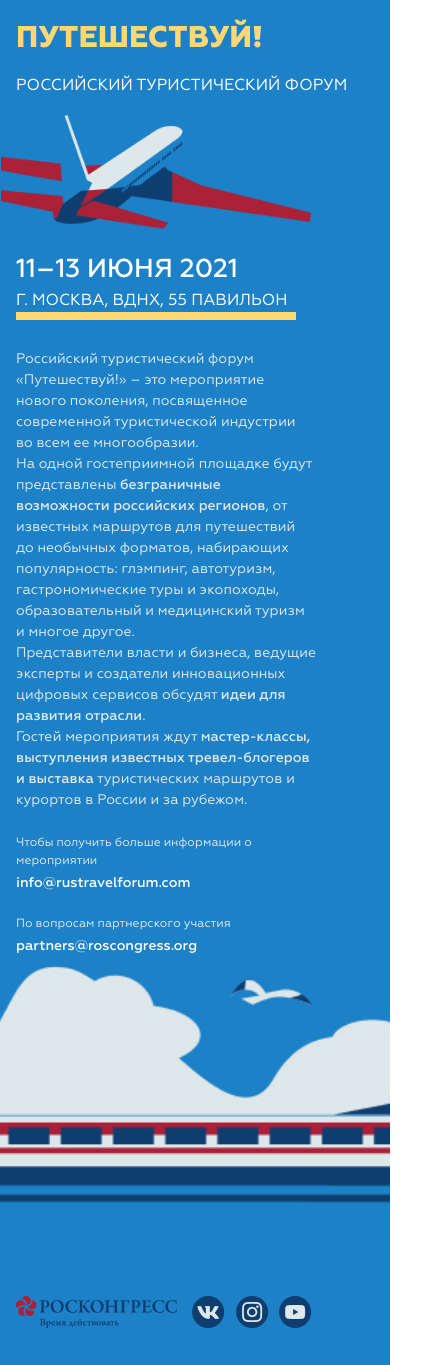
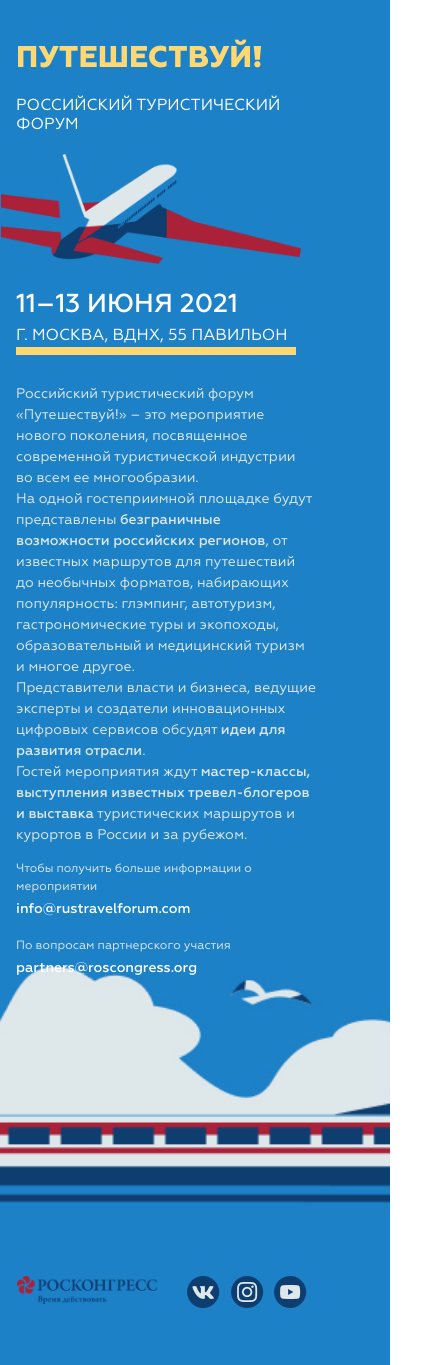
Before and after one commit to eatokareva/eatokareva.github.io, a website: page src/index.html in a window 390 px wide. Shown: the whole page, 421 px wide, since content can reach past the window. Drawn offline with Linux system fonts and the light colour scheme.

Commit message:
correction 1

```diff
--- a/src/index.html
+++ b/src/index.html
@@ -14,9 +14,9 @@
         <div class="travel">
             <div class="header">
                 <div class="container-fluid">
-                    <div class="row vertical-align">
-                        <div class="col-12 col-md-5 col-lg-7 col-xl-8"><h1>Путешествуй!</h1></div>
-                        <div class="col-12 col-md-5 offset-md-2 col-lg-4 offset-lg-1 col-xl-3 offset-xl-1" >
+                    <div class="row">
+                        <div class="col-md-5 col-lg-7 col-xl-8"><h1>Путешествуй!</h1></div>
+                        <div class="col-md-5 offset-md-2 col-lg-4 offset-lg-1 col-xl-3 offset-xl-1" >
                             <div class="header__contact d-none d-sm-block">
                                 <div class="header__data">11–13 июня 2021</div>
                                 <div class="header__place">г. Москва, ВДНХ, 55 павильон</div>
@@ -29,7 +29,7 @@
             <div class="descr">
                 <div class="container">
                     <div class="row">
-                        <div class="col-sm-6 col-md-6 col-lg-9">
+                        <div class="col-sm-12 col-md-6 col-lg-9">
                             <h2>российский туристический форум</h2>
                         </div>
                     </div>
@@ -44,7 +44,7 @@
                         <div class="descr__line"></div>
                     </div>
                     <div class="row">
-                        <div class="col-sm-4 col-md-9 col-lg-10">
+                        <div class="col-sm-12 col-md-9 col-lg-10">
                             <div class="descr__text">
                                 Российский туристический форум «Путешествуй!» – это мероприятие нового поколения, посвященное современной туристической индустрии во всем ее многообразии.
                                 <br>
--- a/src/sass/blocks/_media.scss
+++ b/src/sass/blocks/_media.scss
@@ -4,10 +4,12 @@
     }
     .travel {
         .header {
+
             h1 {
                 font-size: 75px;
             }
             &__contact {
+                padding-top: 20px;
                 width: 100%;
             }
             &__data {
@@ -32,16 +34,79 @@
     }
 
 }
-@media (max-width: 1200px) {
+
+@media (max-width: 1400px) {
+    .container {
+        max-width: 1100px;
+    }
+    .travel {
+        .container-fluid {
+            margin-right: 0;
+            margin-left: 80px;
+        }
+        .container {
+            margin-left: 80px;
+        }
+        .header {
+            .container-fluid {
+                .row {
+                    margin-right: 0px;
+                }
+            }
+            h1 {
+                font-size: 60px;
+            }
+            &__contact {
+                padding-top: 5px;
+            }
+            //     justify-content: flex-end;
+            //     align-items: flex-end;
+            // }
+            &__data {
+                font-size: 20px;
+            }
+            &__place {
+                font-size: 12px;
+            }
+            &__line {
+                height: 7px;
+                width: 210px;
+            }
+        }
+        .descr {
+
+            &__text {
+                font-size: 14px;
+            }
+            h2 {
+                font-size: 20px;
+            }
+        }
+    }
+
+}
+
+@media (max-width: 1199px) {
     // .container-fluid {
     //     width: 800px;
     // }
+    .container {
+        max-width: 900px;
+    }
     .travel {
+
         .header {
+            .container-fluid {
+                .row {
+                    margin-right: 0px;
+                }
+            }
             h1 {
                 font-size: 40px;
             }
-            // &__contact {
+            &__contact {
+                padding-top: 5px;
+            }
             //     justify-content: flex-end;
             //     align-items: flex-end;
             // }
@@ -71,21 +136,31 @@
     .container-fluid {
         margin-right: 0;
     }
+    .container {
+        max-width: 690px;
+    }
     .travel {
+        .container-fluid {
+            margin-right: 0;
+            margin-left: 60px;
+        }
+        .container {
+            margin-left: 60px;
+        }
         .header {
             h1 {
-                font-size: 30px;
+                font-size: 45px;
             }
 
             &__data {
-                font-size: 14px;
+                font-size: 16px;
             }
             &__place {
-                font-size: 9px;
+                font-size: 12px;
             }
             &__line {
                 height: 6px;
-                width: 155px;
+                width: 205px;
             }
         }
         .descr {
@@ -109,7 +184,9 @@
 }
 
 @media (max-width: 767px) {
-
+    .container {
+        max-width: 480px;
+    }
     .travel {
         .container-fluid {
             margin-right: 0;
@@ -150,7 +227,7 @@
         }
         .contacts {
             &__information {
-                margin-top: 12px;
+                margin-top: 22px;
             }
             &__mail {
                 margin-right: 10px;
@@ -163,7 +240,9 @@
 
 }
 @media (max-width: 575px) {
-
+    .container {
+        max-width: 280px;
+    }
     .travel {
         min-height: 1365px;
         .container-fluid {
@@ -173,7 +252,7 @@
             margin-left: 16px;
         }
         .header {
-            padding-top: 20px;
+            padding-top: 40px;
             h1 {
                 font-size: 30px;
             }
@@ -181,7 +260,7 @@
         }
         .descr {
             &__img {
-                max-width: 310px;
+                max-width: 300px;
                 margin-top: 20px;
                 img {
                     max-width: 100%;
@@ -224,22 +303,23 @@
         .contacts {
             &__information {
                 padding-left: 15px;
-                margin-top: 10px;
+                margin-top: 5px;
                 display: flex;
                 flex-direction: column;
             }
             &__mail {
-                margin-top: 14px;
+                margin-top: 10px;
             }
             &__text {
                 font-size: 12px;
             }
         }
         .footer {
-
+            bottom: 57px;
             &__logo {
-                margin-right: 15px;
-                max-width: 161px;
+                margin-left: 16px;
+                margin-right: 30px;
+                max-width: 140px;
                 img {
                     width: 100%;
                 }
--- a/src/sass/blocks/_travel.scss
+++ b/src/sass/blocks/_travel.scss
@@ -43,6 +43,7 @@
         // }
         &__contact {
             // width: 312px;
+            padding-top: 20px;
             height: 89px;
             display: flex;
             justify-content: center;
@@ -113,7 +114,7 @@
 
     }
     .footer {
-        padding-left: 15px;
+        // padding-left: 15px;
         position: absolute;
         bottom: 37px;
         &__wrapper {
```
Also changed, not shown: src/css/style.min.css.
